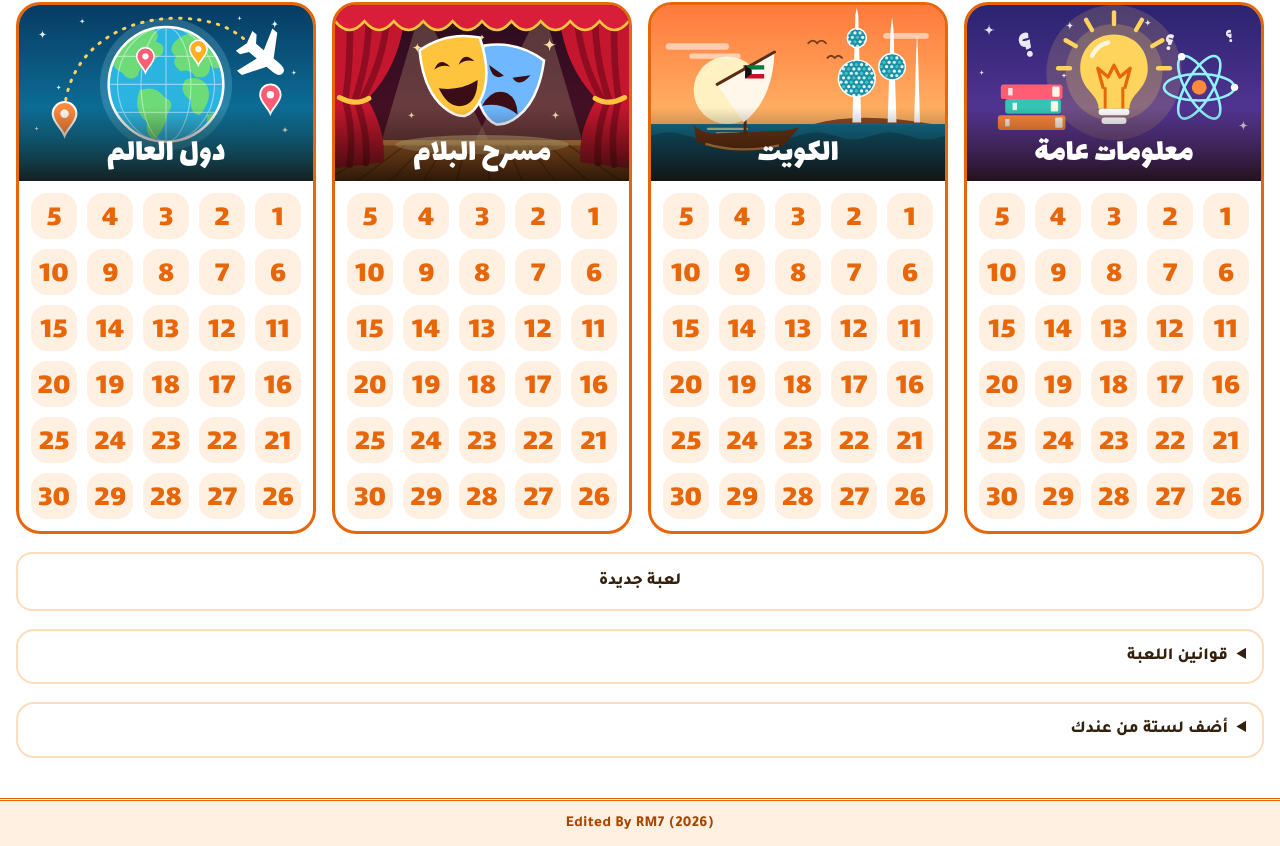
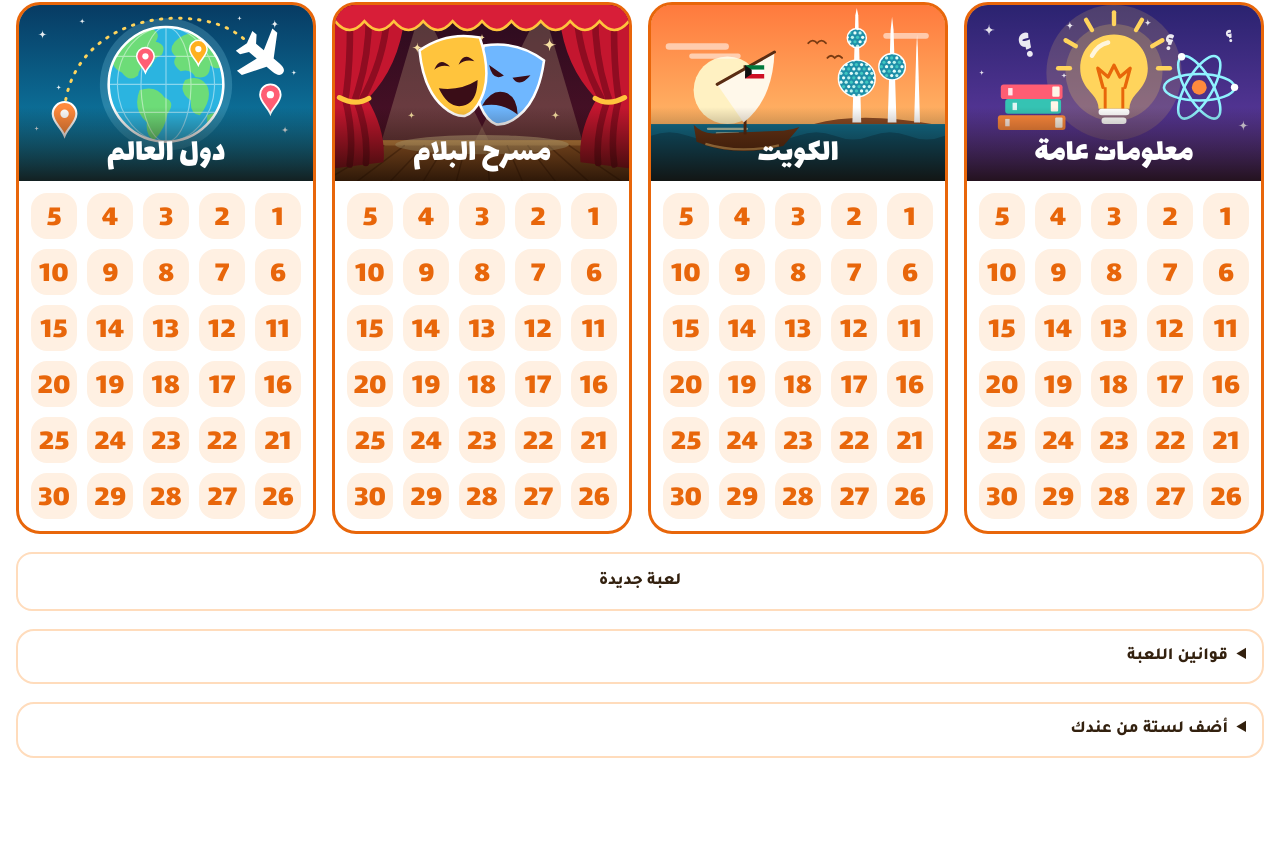
Before and after one commit to ABO-RM7/Yaqoub_Q, a plain HTML site: page index.html in a window 1280 px wide. Shown: the part 674-1520 px from the top of the page. After the commit the page ends 1464 px from the top, so only its background shows below. Drawn offline with Linux system fonts and the light colour scheme.

Commit message:
Update index.html

```diff
--- a/index.html
+++ b/index.html
@@ -306,7 +306,6 @@ button{padding:14px 18px}
     </form>
   </details>
 </main>
-<footer class="foot" dir="ltr"><small>Edited By RM7 (2026)</small></footer>
 </div>
 
 <script>
```
